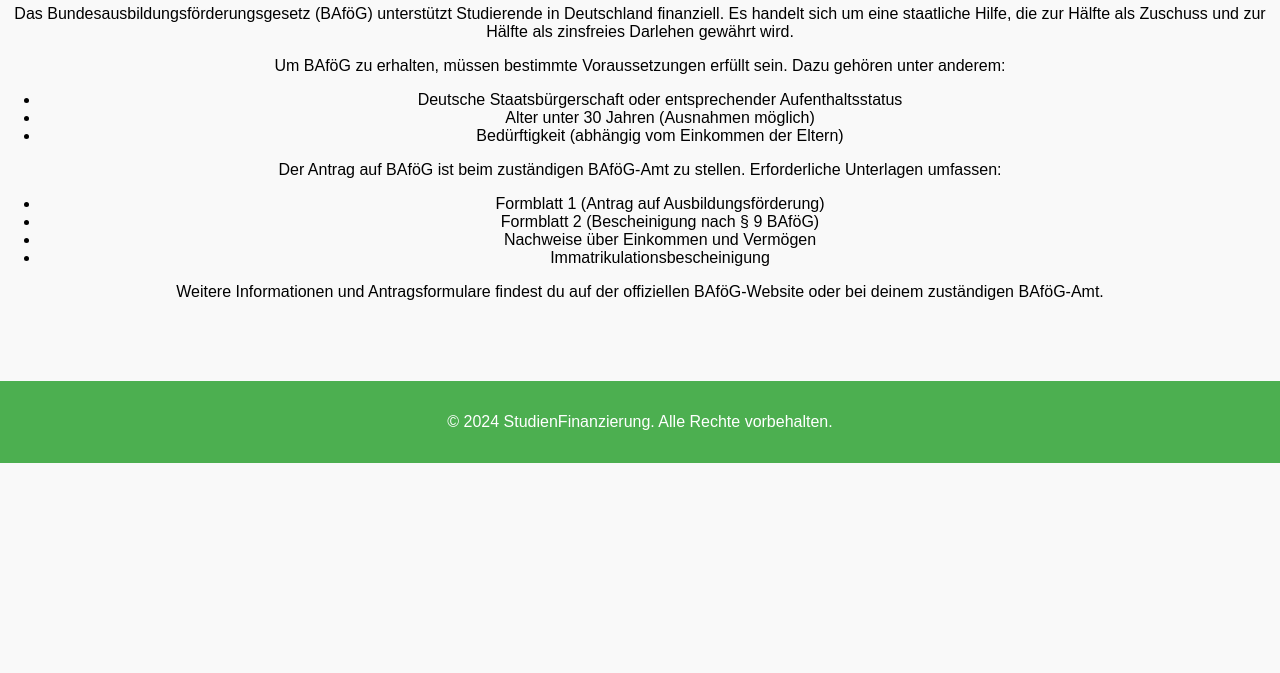
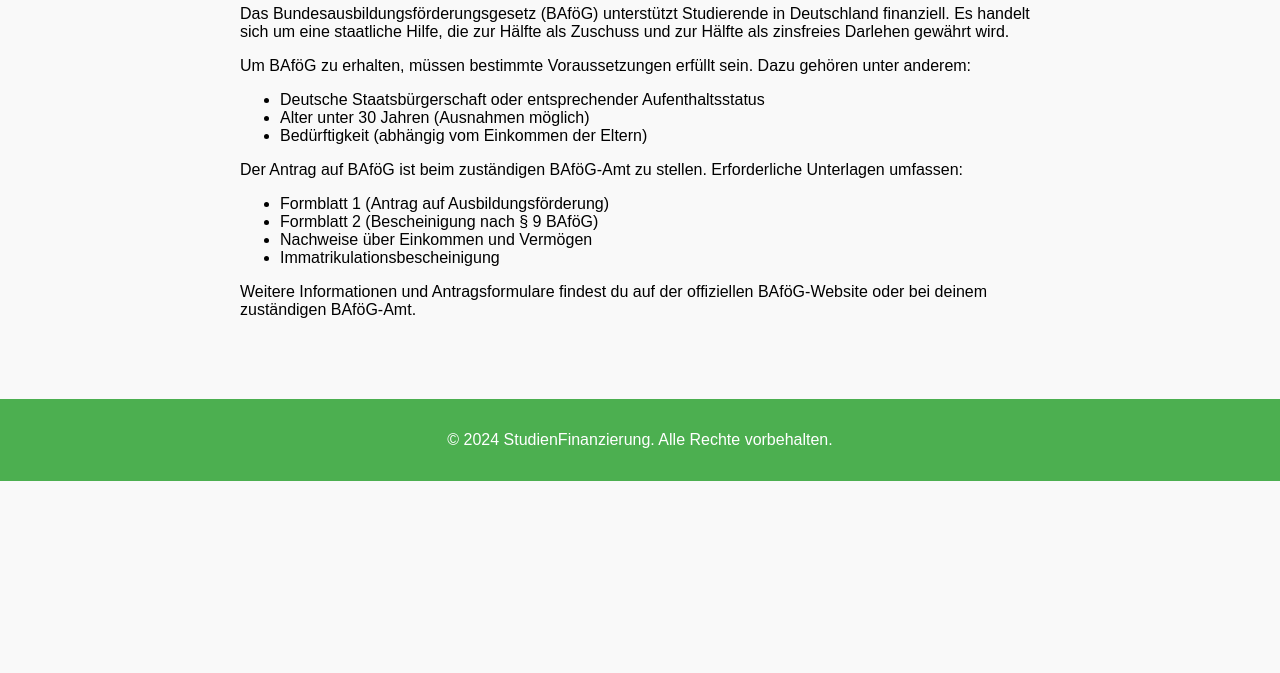
Before and after one commit to simonagk/LP-SF2, a plain HTML site: page bafoeg.html in a window 1280 px wide. Shown: the part 127-800 px from the top of the page. Drawn offline with Linux system fonts and the light colour scheme.

Commit message:
Update styles.css

```diff
--- a/styles.css
+++ b/styles.css
@@ -101,6 +101,7 @@ section {
     box-shadow: 0 4px 8px rgba(0, 0, 0, 0.1);
     flex: 1;
     transition: transform 0.3s ease;
+    cursor: pointer;
 }
 
 .service-card:hover {
@@ -128,3 +129,10 @@ footer {
     padding: 1rem 0;
     text-align: center;
 }
+
+.content {
+    padding: 4rem 2rem;
+    text-align: left;
+    max-width: 800px;
+    margin: 0 auto;
+}
```
